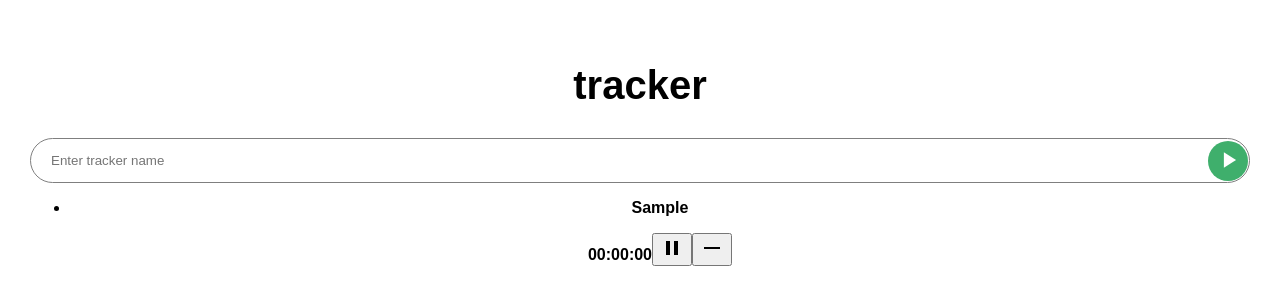
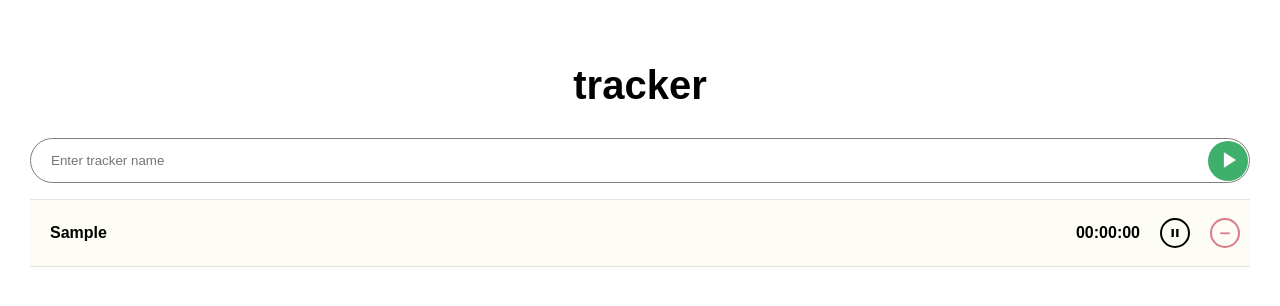
Before and after one commit to AlinaMatuschak/tracker, a React (Create React App) app: page / in a window 1280 px wide. Both pictures are taken after typing "Sample" into the empty fields and a click on the button 1228 px from the left and 160 px from the top of the page. Shown: the top 306 px of the page. Built offline with nearby package versions, Linux system fonts and the light colour scheme.

Commit message:
add style for tracker list

```diff
--- a/src/components/Tracker/Tracker.jsx
+++ b/src/components/Tracker/Tracker.jsx
@@ -9,20 +9,20 @@ export const Tracker = ({ tracker }) => {
   }, [setIsTrackerOn]);
 
   return (
-    <div>
-      <p>{tracker.name}</p>
-      <div>
-        <span>{tracker.time}</span>
+    <div className="tracker-item">
+      <p className="tracker-item__name">{tracker.name}</p>
+      <div className="tracker-item__time-controlers">
+        <span className="tracker-item__time">{tracker.time}</span>
 
         <button
           type="button"
+          className="tracker-item__button"
           onClick={trackerPlayToggel}
         >
           <svg
             xmlns="http://www.w3.org/2000/svg"
-            height="24"
             viewBox="0 0 24 24"
-            width="24"
+            className="tracker-item__svg"
           >
             <path d="M0 0h24v24H0z" fill="none" />
             {isTrackerOn
@@ -33,17 +33,17 @@ export const Tracker = ({ tracker }) => {
 
         <button
           type="button"
+          className="tracker-item__button tracker-item__button--dangerous"
         >
           <svg
             xmlns="http://www.w3.org/2000/svg"
             enableBackground="new 0 0 24 24"
-            height="24"
             viewBox="0 0 24 24"
-            width="24"
+            className="tracker-item__svg"
           >
             <g>
               <rect fill="none" fillRule="evenodd" height="24" width="24" />
-              <rect fillRule="evenodd" height="2" width="16" x="4" y="11" />
+              <rect fillRule="evenodd" height="3" width="16" x="4" y="11" />
             </g>
           </svg>
         </button>
--- a/src/components/Tracker/Tracker.scss
+++ b/src/components/Tracker/Tracker.scss
@@ -0,0 +1,39 @@
+.tracker-item {
+  display: flex;
+  justify-content: space-between;
+  align-items: center;
+  padding: 18px 0;
+
+  &__name {
+    margin: 0 20px;
+  }
+
+  &__time-controlers {
+    display: flex;
+    align-items: center;
+  }
+
+  &__time {
+    margin: 0 10px;
+  }
+
+  &__button {
+    width: 30px;
+    height: 30px;
+    margin: 0 10px;
+    border-radius: 50%;
+    border: 2px solid #000;
+    background-color: transparent;
+    cursor: pointer;
+
+    &--dangerous {
+      border-color: #d87b89;
+      fill: #d87b89;
+    }
+  }
+
+  &__svg {
+    width: 100%;
+    height: 100%;
+  }
+}
--- a/src/components/TrackerList/TrackerList.jsx
+++ b/src/components/TrackerList/TrackerList.jsx
@@ -3,9 +3,9 @@ import { Tracker } from '../Tracker';
 import './TrackerList.scss';
 
 export const TrackerList = ({ trackers }) => (
-  <ul>
+  <ul className="list">
     {trackers.map(tracker => (
-      <li key={tracker.id}>
+      <li key={tracker.id} className="list__item">
         <Tracker tracker={tracker} />
       </li>
     ))}
--- a/src/components/TrackerList/TrackerList.scss
+++ b/src/components/TrackerList/TrackerList.scss
@@ -0,0 +1,13 @@
+.list {
+  list-style: none;
+  padding: 0;
+
+  &__item {
+    border-top: 1px solid #e5e5e5;
+    background-color: #fdfdf6;
+
+    &:last-child {
+      border-bottom: 1px solid #e5e5e5;
+    }
+  }
+}
```
